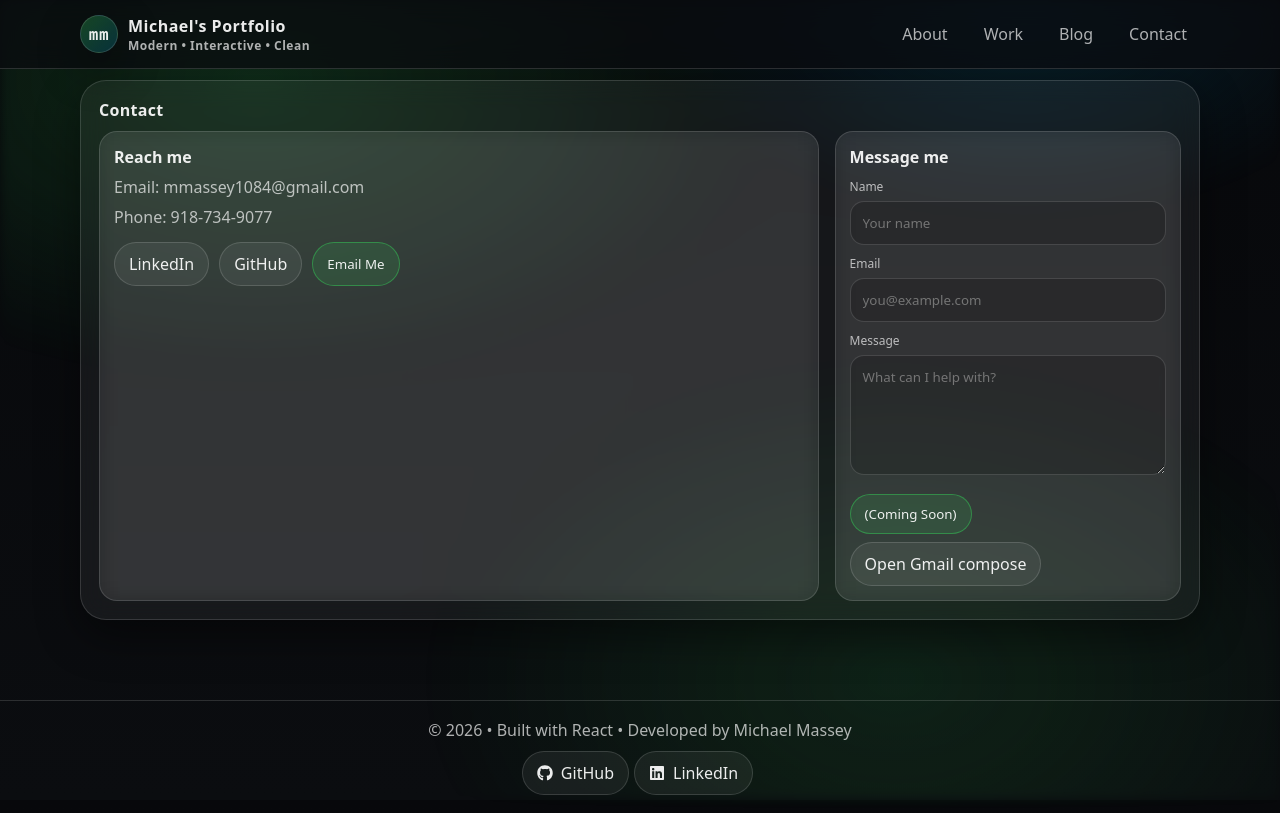
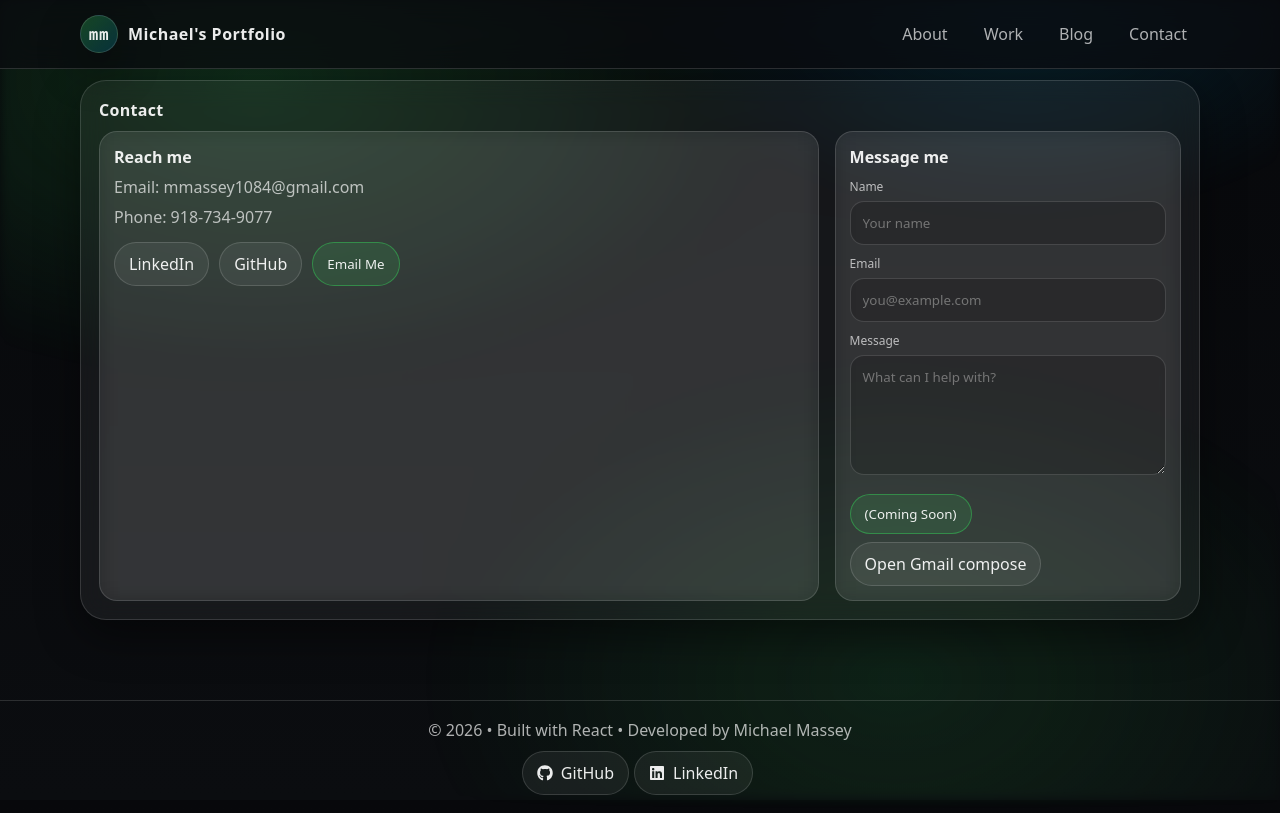
Before and after one commit to mmassey1084/Portfolio, a React (Vite) app: page /contact in a window 1280 px wide. Built offline with nearby package versions, Linux system fonts and the light colour scheme.

Commit message:
Added a new section

```diff
--- a/src/components/TopNavigation.jsx
+++ b/src/components/TopNavigation.jsx
@@ -10,9 +10,6 @@ export default function TopNavigation() {
           </div>
           <div>
             <div style={{ fontWeight: 900 }}>Michael's Portfolio</div>
-            <div style={{ color: "var(--muted)", fontSize: 12 }}>
-              Modern • Interactive • Clean
-            </div>
           </div>
         </div>
 
```
